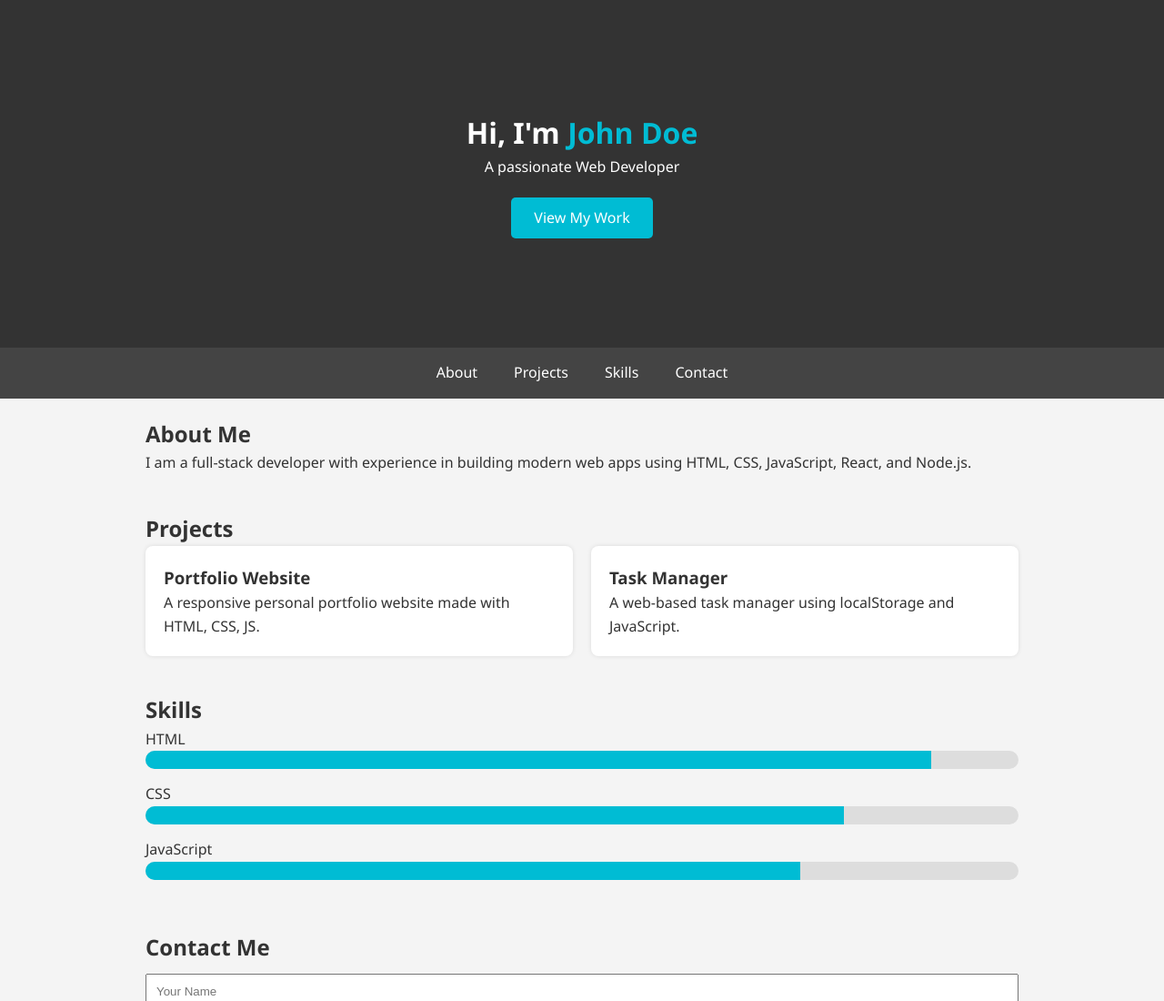
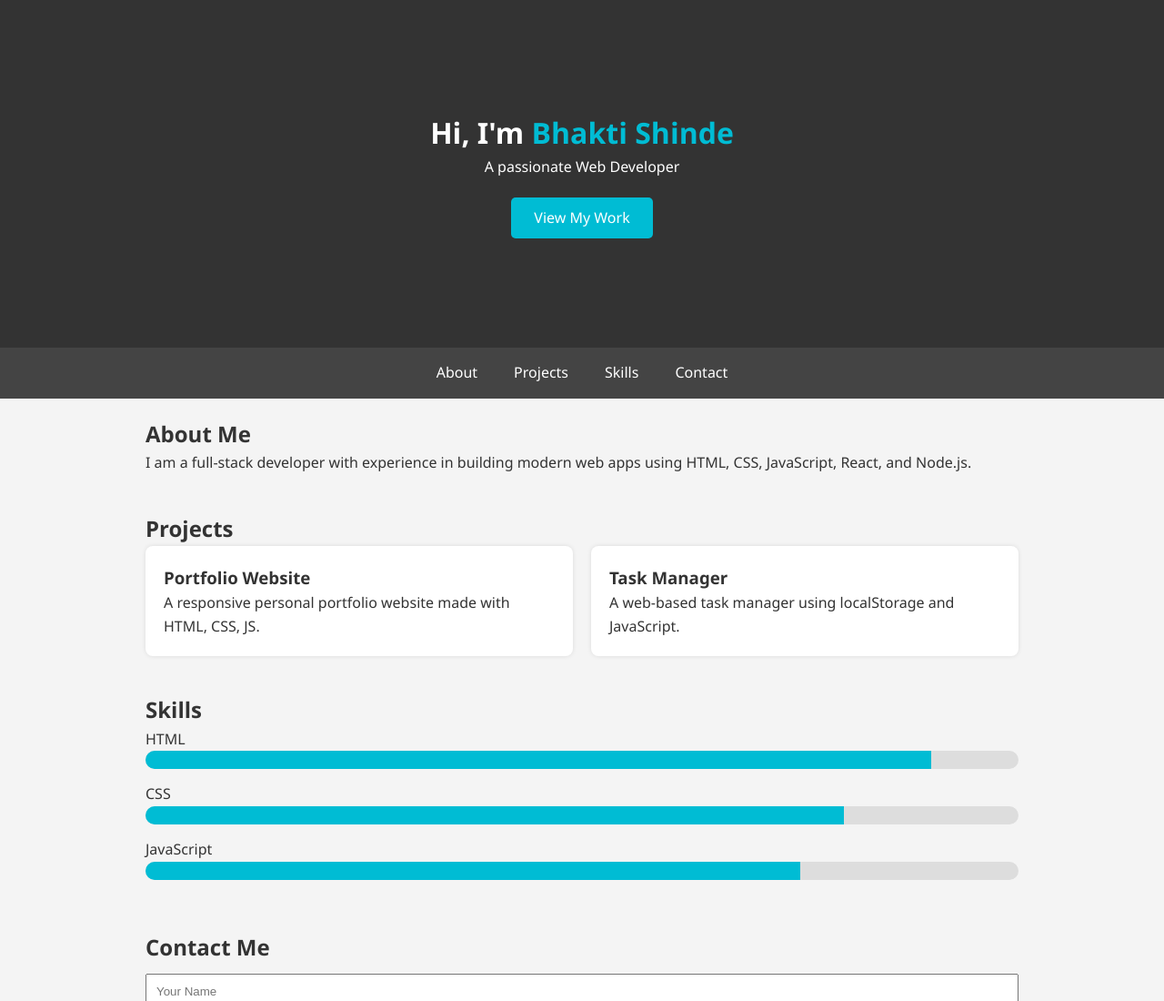
Before and after one commit to Bhakti2007-hub/Static-Website-for-portfolio, a plain HTML site: page index.html in a window 1280 px wide. Shown: the top 1100 px of the page at 91% size. Drawn offline with Linux system fonts and the light colour scheme.

Commit message:
index.html

```diff
--- a/index.html
+++ b/index.html
@@ -9,7 +9,7 @@
 <body>
   <header>
     <div class="container">
-      <h1>Hi, I'm <span class="highlight">John Doe</span></h1>
+      <h1>Hi, I'm <span class="highlight">Bhakti Shinde</span></h1>
       <p>A passionate Web Developer</p>
       <a href="#projects" class="btn">View My Work</a>
     </div>
```
